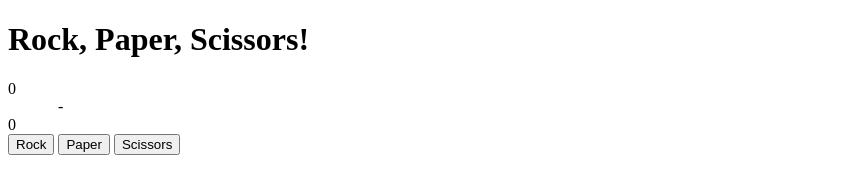
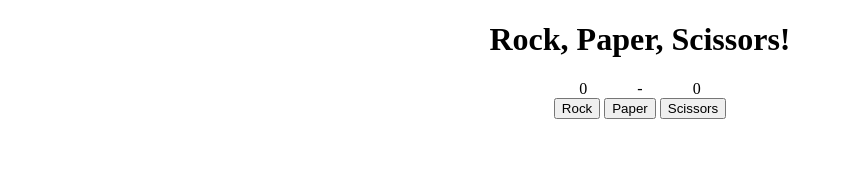
Before and after one commit to noviccio/rock-paper-scissors, a plain HTML site: page index.html in a window 1280 px wide. Shown: the whole page, without its empty margins (0-843 px from the left). Drawn offline with Linux system fonts and the light colour scheme.

Commit message:
Started CSS

```diff
--- a/index.html
+++ b/index.html
@@ -4,11 +4,12 @@
     <meta charset="UTF-8">
     <meta http-equiv="X-UA-Compatible" content="IE=edge">
     <meta name="viewport" content="width=device-width, initial-scale=1.0">
+    <link rel="stylesheet" href="style.css">
     <title>Rock, Paper, Scissors!</title>
 </head>
 <body>
+    <h1 class = "heading">Rock, Paper, Scissors!</h1>
     <div class="game-container">
-        <h1 class = "heading">Rock, Paper, Scissors!</h1>
         <div class="container">
             <div class="scoreboard">
                 <div class="player-score">0</div>
--- a/script.js
+++ b/script.js
@@ -1,4 +1,4 @@
-//getting buttons for DOM
+//getting nodes for DOM
 const rockButton = document.getElementById("rock");
 const paperButton = document.getElementById("paper");
 const scissorsButton = document.getElementById("scissors");
@@ -16,10 +16,7 @@ const paragraph = document.createElement('p');
 tryAgain.addEventListener('click', resetGame);
 
 rockButton.addEventListener("click", function() {
-    // Code for when the rock button is clicked
     if(playerScore >= 5 || compScore >= 5){
-        paragraph.textContent = "Click to Play Again"
-        tryAgain.appendChild(paragraph)
         return;
     }
     game("rock");
@@ -27,20 +24,14 @@ rockButton.addEventListener("click", function() {
   });
 
 paperButton.addEventListener("click", function() {
-    // Code for when the paper button is clicked
     if(playerScore >= 5 || compScore >= 5){
-        paragraph.textContent = "Click to Play Again"
-        tryAgain.appendChild(paragraph)
         return;
     }
     game("paper");
   });
 
 scissorsButton.addEventListener("click", function() {
-    // Code for when the scissors button is clicked
     if(playerScore >= 5 || compScore >= 5){
-        paragraph.textContent = "Click to Play Again"
-        tryAgain.appendChild(paragraph)
         return;
     }
     game("scissors");
@@ -114,11 +105,15 @@ function game(playerSelection){
         console.log(playerScore)
         gameMessage.textContent = ("You Win!")
         roundMessage.textContent = ("Final Score: " + playerScore + " to " + compScore)
+        paragraph.textContent = "Click to Play Again"
+        tryAgain.appendChild(paragraph)
     }
     if (compScore >= 5){
         console.log(compScore)
         gameMessage.textContent = ("You Lose!")
         roundMessage.textContent = ("Final Score: " + playerScore + " to " + compScore)
+        paragraph.textContent = "Click to Play Again"
+        tryAgain.appendChild(paragraph)
     }
 
 }
--- /dev/null
+++ b/style.css
@@ -0,0 +1,29 @@
+body{
+    padding: 0;
+    margin: 0;
+}
+
+.heading{
+    text-align: center;
+
+}
+
+.game-container{
+    display: flex;
+    flex-direction: column;
+    justify-content: center;
+    align-items: center;
+    width: 100%;
+    padding: 0 20px;
+    box-sizing: border-box;
+}
+.container{
+    display: flex;
+    flex-direction: column;
+    text-align: center;
+}
+.scoreboard{
+    display: flex;
+    justify-content: center;
+    align-items: center;
+}
```
Lines whose indentation alone changed are shown as unchanged.
